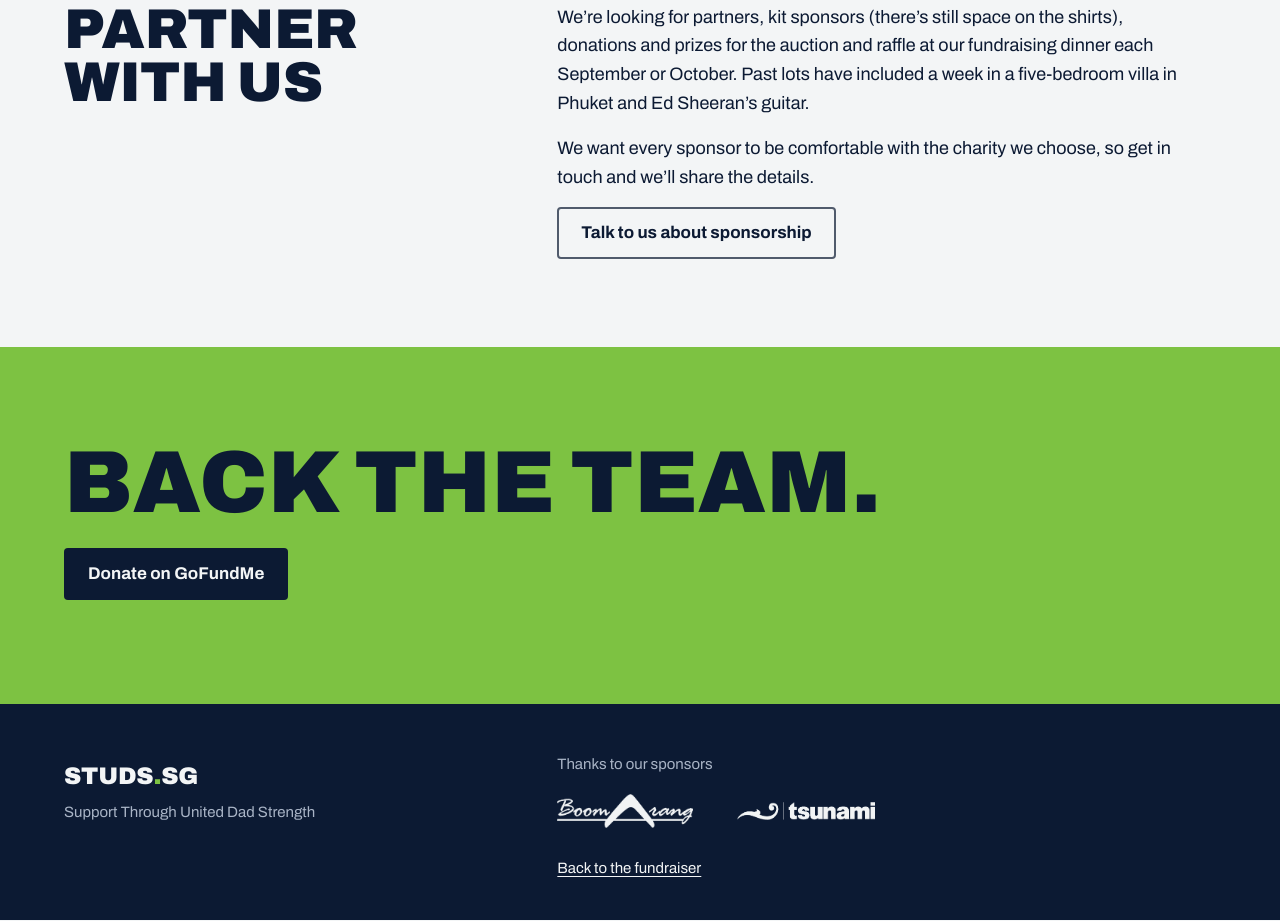
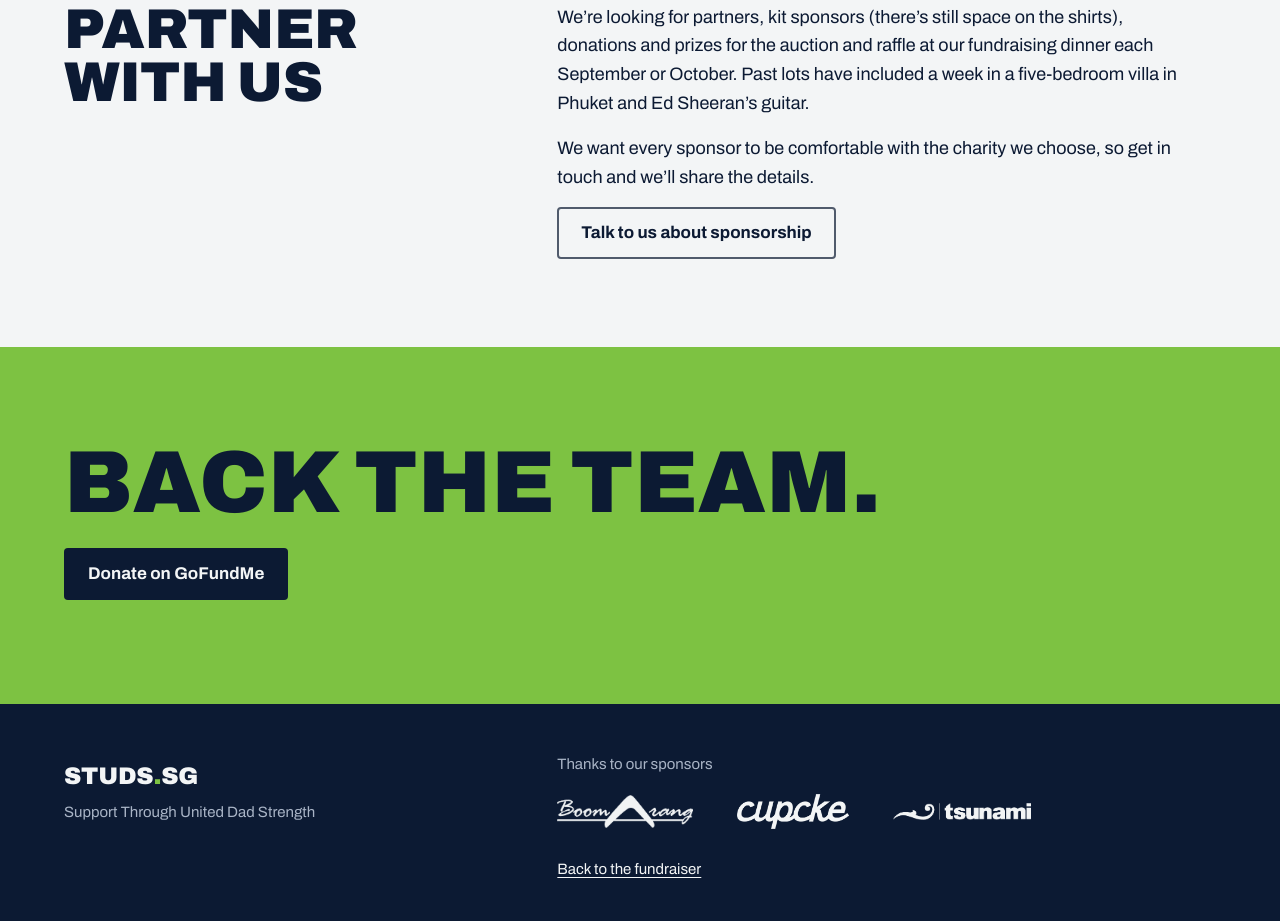
Before and after one commit to addictweb/studs-sg, a plain HTML site: page public/about.html in a window 1280 px wide. Shown: the part 4329-5250 px from the top of the page. Drawn offline with Linux system fonts and the light colour scheme.

Commit message:
Add Cupcke to the sponsors
The owner asked for Cupcke's logo to go back in the sponsor strip.

- New logo file, public/images/sponsors/cupcke.png: the logo cupcke.com
  declares for itself, in the site's off-white on a transparent
  background, 396 x 121.
- Footer of both pages: Cupcke sits between Boomarang and Tsunami and
  links to https://www.cupcke.com/. Its width class is .logo-cupcke.
- Sponsor list in the JSON-LD and in llms.txt.
- AGENTS.md: the sponsor rule, the width classes and the decision log.

Co-Authored-By: Claude Fable 5.2 <noreply@anthropic.com>
Claude-Session: https://claude.ai/code/session_019WYAGS3C4ksLEr61jQvHE2

```diff
--- a/public/about.html
+++ b/public/about.html
@@ -186,6 +186,7 @@ p { text-wrap: pretty; }
 .sponsors a { display: block; }
 .sponsors img { display: block; max-width: 100%; height: auto; }
 .logo-boomarang { width: 8.5em; }
+.logo-cupcke { width: 7em; }
 .logo-tsunami { width: 8.6em; }
 .footer-meta .credit { margin-top: 28px; }
 @media (min-width: 960px) {
@@ -330,6 +331,7 @@ p { text-wrap: pretty; }
       <h2 class="footer-head">Thanks to our sponsors</h2>
       <ul class="sponsors">
         <li><a href="https://www.boomarang.com.sg/"><img class="logo-boomarang" src="images/sponsors/boomarang.png" width="360" height="88" alt="Boomarang Bistro &amp; Bar" loading="lazy" decoding="async"></a></li>
+        <li><a href="https://www.cupcke.com/"><img class="logo-cupcke" src="images/sponsors/cupcke.png" width="396" height="121" alt="Cupcke" loading="lazy" decoding="async"></a></li>
         <li><a href="https://www.tsunami-sport.com/"><img class="logo-tsunami" src="images/sponsors/tsunami.png" width="389" height="49" alt="Tsunami" loading="lazy" decoding="async"></a></li>
       </ul>
       <p class="credit"><a href="./">Back to the fundraiser</a></p>
```
Also changed, not shown: public/index.html (+7 -0 lines), public/images/sponsors/cupcke.png (added), public/llms.txt, 1 other file.
